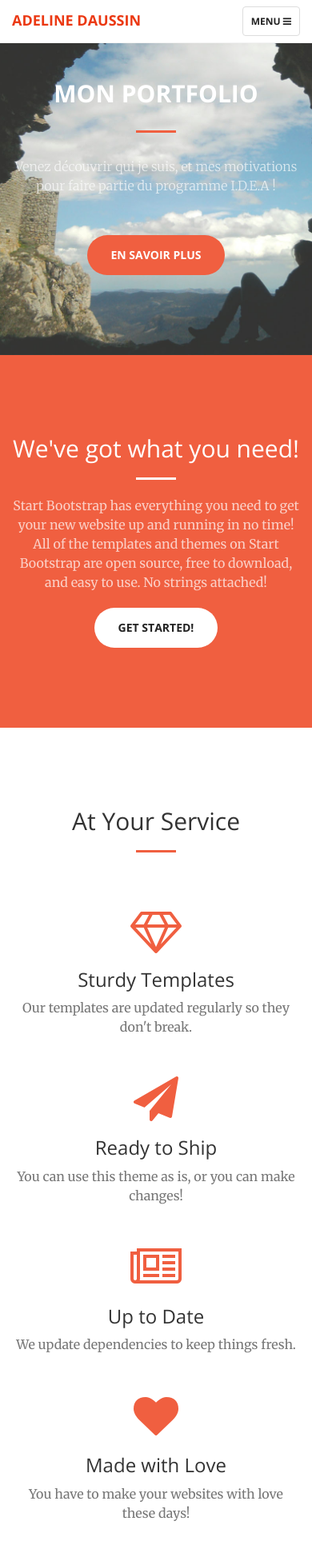
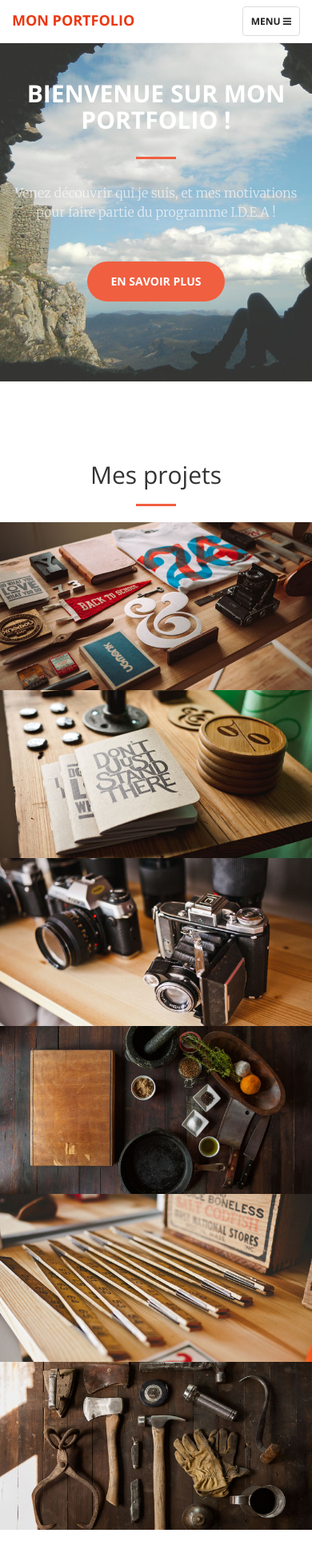
Before and after one commit to A2EM/A2portfolioIDEA, a website: page index.html in a window 390 px wide. Shown: the top 1952 px of the page at 80% size. Drawn offline with nearby package versions, Linux system fonts and the light colour scheme.

Commit message:
Update index.html

```diff
--- a/index.html
+++ b/index.html
@@ -43,7 +43,7 @@
                 <button type="button" class="navbar-toggle collapsed" data-toggle="collapse" data-target="#bs-example-navbar-collapse-1">
                     <span class="sr-only">Toggle navigation</span> Menu <i class="fa fa-bars"></i>
                 </button>
-                <a class="navbar-brand page-scroll" href="#page-top">Adeline Daussin</a>
+                <a class="navbar-brand page-scroll" href="#page-top">Mon portfolio</a>
             </div>
 
             <!-- Collect the nav links, forms, and other content for toggling -->
@@ -51,9 +51,6 @@
                 <ul class="nav navbar-nav navbar-right">
                     <li>
                         <a class="page-scroll" href="#about">A propos</a>
-                    </li>
-                    <li>
-                        <a class="page-scroll" href="#services">Services</a>
                     </li>
                     <li>
                         <a class="page-scroll" href="#portfolio">Portfolio</a>
@@ -71,69 +68,23 @@
     <header>
         <div class="header-content">
             <div class="header-content-inner">
-                <h1 id="homeHeading">Mon portfolio</h1>
+                <h1 id="homeHeading">Bienvenue sur mon portfolio !</h1>
                 <hr>
                 <p>Venez découvrir qui je suis, et mes motivations pour faire partie du programme I.D.E.A !</p>
-                <a href="#about" class="btn btn-primary btn-xl page-scroll">En savoir plus</a>
+                <a href="#container" class="btn btn-primary btn-xl page-scroll">En savoir plus</a>
             </div>
         </div>
     </header>
-
-    <section class="bg-primary" id="about">
-        <div class="container">
-            <div class="row">
-                <div class="col-lg-8 col-lg-offset-2 text-center">
-                    <h2 class="section-heading">We've got what you need!</h2>
-                    <hr class="light">
-                    <p class="text-faded">Start Bootstrap has everything you need to get your new website up and running in no time! All of the templates and themes on Start Bootstrap are open source, free to download, and easy to use. No strings attached!</p>
-                    <a href="#services" class="page-scroll btn btn-default btn-xl sr-button">Get Started!</a>
-                </div>
-            </div>
-        </div>
-    </section>
 
     <section id="services">
         <div class="container">
             <div class="row">
                 <div class="col-lg-12 text-center">
-                    <h2 class="section-heading">At Your Service</h2>
+                    <h2 class="section-heading">Mes projets</h2>
                     <hr class="primary">
                 </div>
             </div>
         </div>
-        <div class="container">
-            <div class="row">
-                <div class="col-lg-3 col-md-6 text-center">
-                    <div class="service-box">
-                        <i class="fa fa-4x fa-diamond text-primary sr-icons"></i>
-                        <h3>Sturdy Templates</h3>
-                        <p class="text-muted">Our templates are updated regularly so they don't break.</p>
-                    </div>
-                </div>
-                <div class="col-lg-3 col-md-6 text-center">
-                    <div class="service-box">
-                        <i class="fa fa-4x fa-paper-plane text-primary sr-icons"></i>
-                        <h3>Ready to Ship</h3>
-                        <p class="text-muted">You can use this theme as is, or you can make changes!</p>
-                    </div>
-                </div>
-                <div class="col-lg-3 col-md-6 text-center">
-                    <div class="service-box">
-                        <i class="fa fa-4x fa-newspaper-o text-primary sr-icons"></i>
-                        <h3>Up to Date</h3>
-                        <p class="text-muted">We update dependencies to keep things fresh.</p>
-                    </div>
-                </div>
-                <div class="col-lg-3 col-md-6 text-center">
-                    <div class="service-box">
-                        <i class="fa fa-4x fa-heart text-primary sr-icons"></i>
-                        <h3>Made with Love</h3>
-                        <p class="text-muted">You have to make your websites with love these days!</p>
-                    </div>
-                </div>
-            </div>
-        </div>
-    </section>
 
     <section class="no-padding" id="portfolio">
         <div class="container-fluid">
@@ -147,7 +98,7 @@
                                     Category
                                 </div>
                                 <div class="project-name">
-                                    Project Name
+                                    Stages de Rock'n Roll et West Coast swing
                                 </div>
                             </div>
                         </div>
@@ -162,7 +113,7 @@
                                     Category
                                 </div>
                                 <div class="project-name">
-                                    Project Name
+                                    Dessin et peinture
                                 </div>
                             </div>
                         </div>
@@ -177,7 +128,7 @@
                                     Category
                                 </div>
                                 <div class="project-name">
-                                    Project Name
+                                    Voyages (Allemagne, Brésil...)
                                 </div>
                             </div>
                         </div>
@@ -192,7 +143,7 @@
                                     Category
                                 </div>
                                 <div class="project-name">
-                                    Project Name
+                                    Bootcamp emlyon
                                 </div>
                             </div>
                         </div>
@@ -207,7 +158,7 @@
                                     Category
                                 </div>
                                 <div class="project-name">
-                                    Project Name
+                                    Transformation digitale emlyon
                                 </div>
                             </div>
                         </div>
@@ -222,7 +173,7 @@
                                     Category
                                 </div>
                                 <div class="project-name">
-                                    Project Name
+                                    Amélioration des process chez JET emlyon
                                 </div>
                             </div>
                         </div>
@@ -232,22 +183,15 @@
         </div>
     </section>
 
-    <aside class="bg-dark">
-        <div class="container text-center">
-            <div class="call-to-action">
-                <h2>Free Download at Start Bootstrap!</h2>
-                <a href="http://startbootstrap.com/template-overviews/creative/" class="btn btn-default btn-xl sr-button">Download Now!</a>
-            </div>
-        </div>
-    </aside>
 
     <section id="contact">
         <div class="container">
             <div class="row">
                 <div class="col-lg-8 col-lg-offset-2 text-center">
-                    <h2 class="section-heading">Let's Get In Touch!</h2>
+                    <h2 class="section-heading">J'espère vous avoir convaincue!</h2>
                     <hr class="primary">
-                    <p>Ready to start your next project with us? That's great! Give us a call or send us an email and we will get back to you as soon as possible!</p>
+                    <p>Voilà le lien vers mon CV web, n'hésitez pas à le consulter ! </p>
+                    <p><a href="https://a2em.github.io/A2EML/">Curriculum Vitae Adeline Daussin</a></p>
                 </div>
                 <div class="col-lg-4 col-lg-offset-2 text-center">
                     <i class="fa fa-phone fa-3x sr-contact"></i>
```
